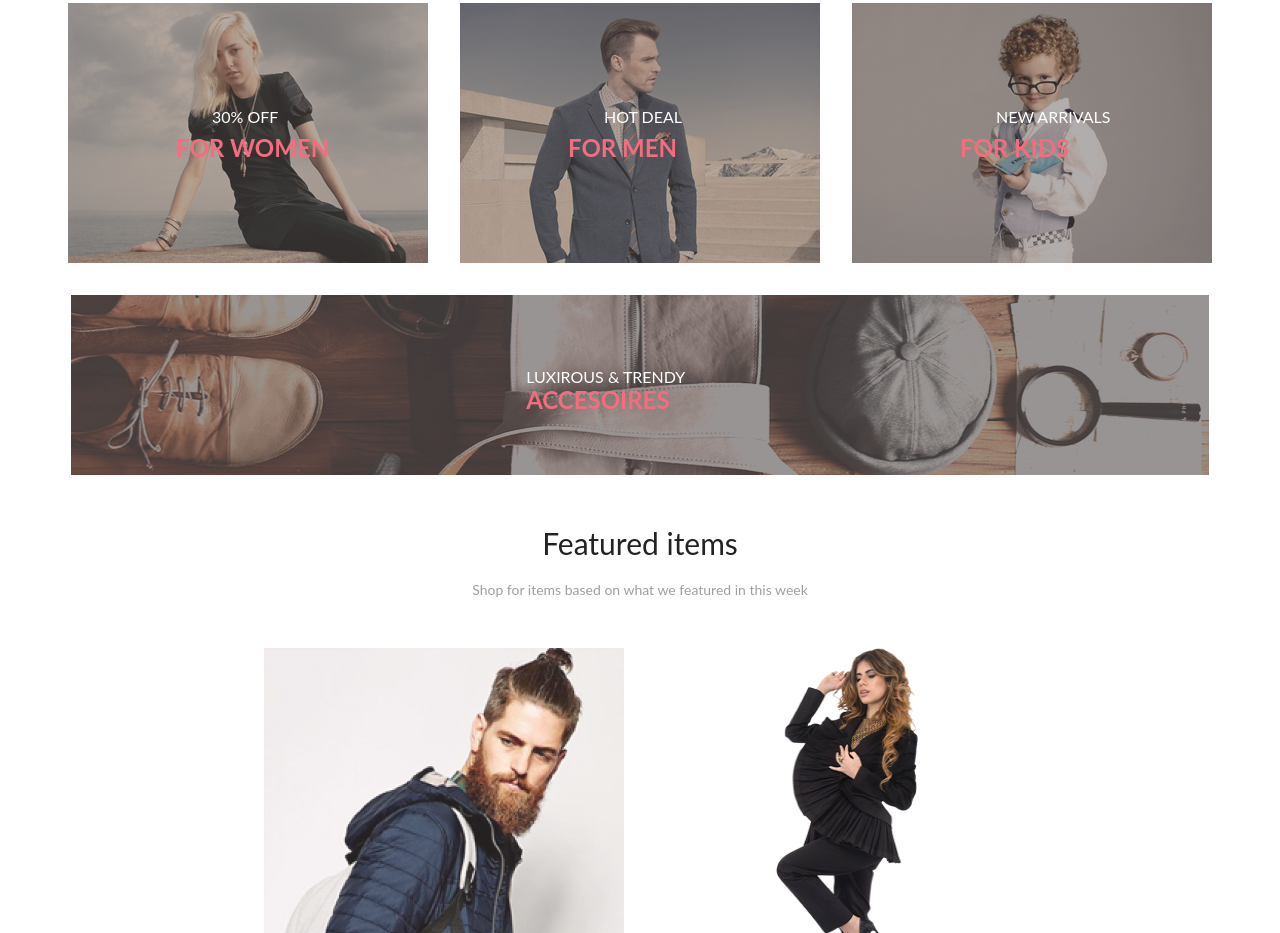
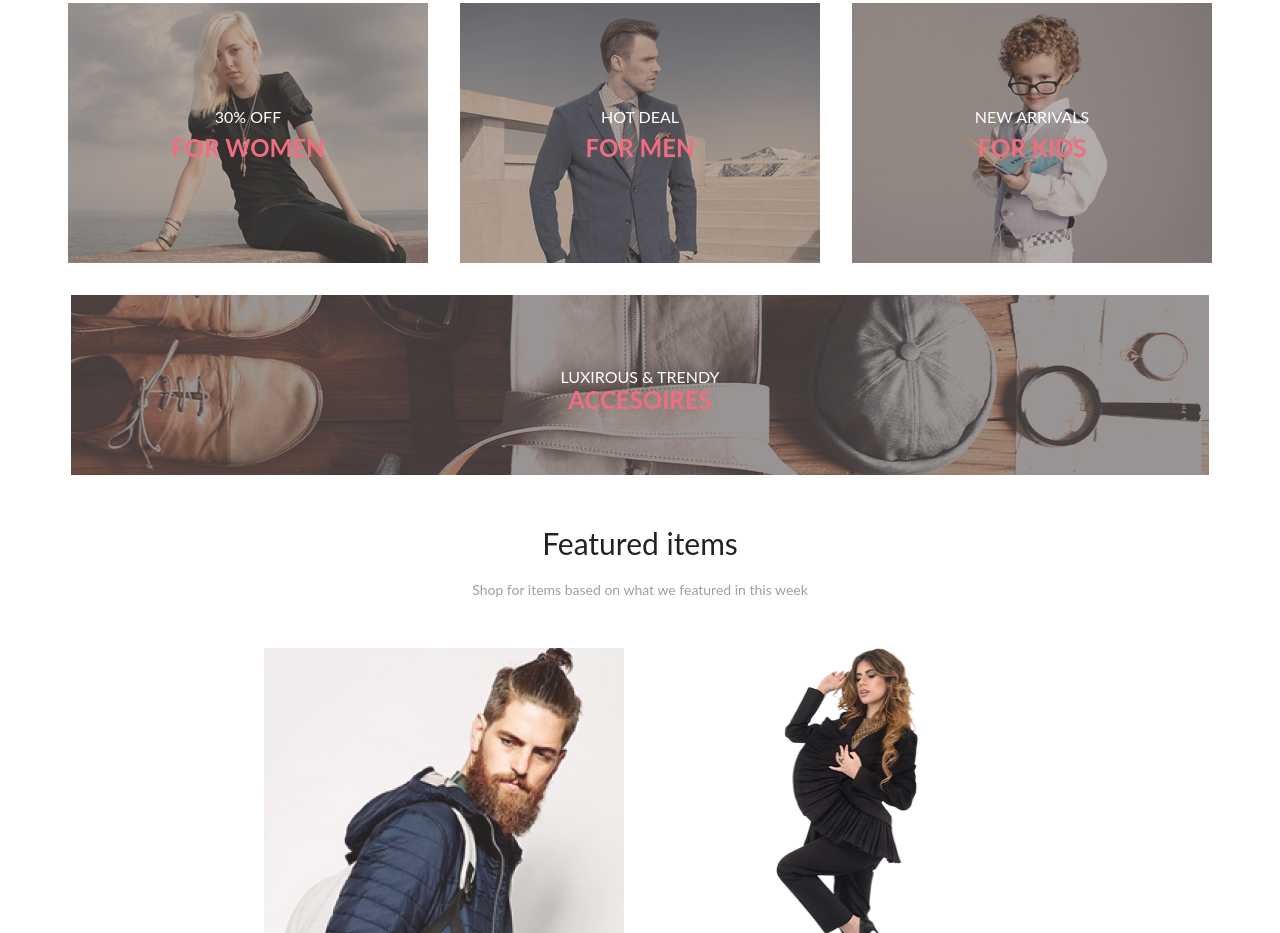
Before and after one commit to Psychodrill/HTML_CSS_adaptive, a plain HTML site: page index.html in a window 1280 px wide. Shown: the part 907-1840 px from the top of the page. Drawn offline with Linux system fonts and the light colour scheme.

Commit message:
positioning for categories done

```diff
--- a/index.html
+++ b/index.html
@@ -33,7 +33,7 @@
             <img class ="category_picture" src="Layer 43.png" alt="string">
         </div>
         <div class="category_item">
-            <h2 class="news">HOT DEAL</h2>
+            <h2 class="news ">HOT DEAL</h2>
             <h2 class="category_name">FOR MEN</h2>
             <img class ="category_picture" src="Rectangle 30.png" alt="string"></div>
         <div class="category_item">
@@ -41,8 +41,8 @@
             <h2 class="category_name">FOR KIDS</h2>
             <img class ="category_picture" src="Rectangle 30 (1).png" alt="string"></div>
         <div class="accesories">
-            <h2 class="news_a">LUXIROUS & TRENDY</h2>
-            <h2 class="category_name_a">ACCESOIRES</h2>
+            <h2 class="news">LUXIROUS & TRENDY</h2>
+            <h2 class="category_name">ACCESOIRES</h2>
             <img class ="category_picture" src="Rectangle 20.png" alt="string"></div>
     </div>
     <div class="describe center">
--- a/style.css
+++ b/style.css
@@ -170,23 +170,13 @@ img{
     font-weight: 400;
     line-height: normal;
     position: absolute;
-    left: 40%;
+    /* left: 40%;*/
     top: 40%;
     z-index: 5;
+    width:100%;
+    text-align: center;
 }
-.news_a{
-    color: #FFF;
-    text-align: center;
-    font-family: Lato;
-    font-size: 16px;
-    font-style: normal;
-    font-weight: 400;
-    line-height: normal;
-    position: absolute;
-    left: 40%;
-    top: 40%;
-    z-index: 5;
-}
+
 .category_name{
     color: #F16D7F;
     font-family: Lato;
@@ -195,22 +185,13 @@ img{
     font-weight: 700;
     line-height: normal;
     position: absolute;
-    left: 30%;
+    /* left: 30%;*/
     top: 50%;
     z-index: 5;
+    width:100%;
+    text-align: center;
 }
-.category_name_a{
-    color: #F16D7F;
-    font-family: Lato;
-    font-size: 24px;
-    font-style: normal;
-    font-weight: 700;
-    line-height: normal;
-    position: absolute;
-    left: 40%;
-    top: 50%;
-    z-index: 5;
-}
+
 .category_item{
     background: rgba(33, 22, 22, 0.70);;
 }
```
